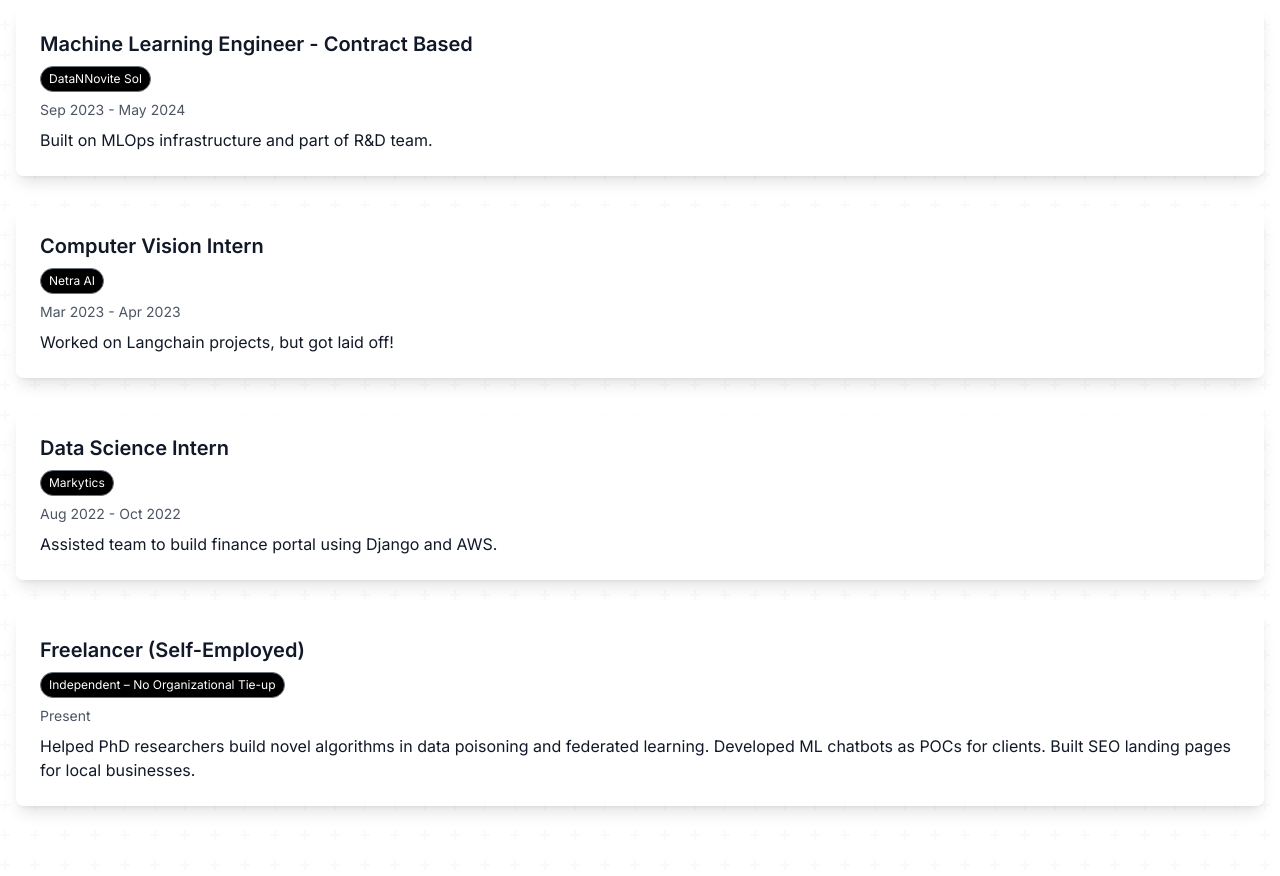
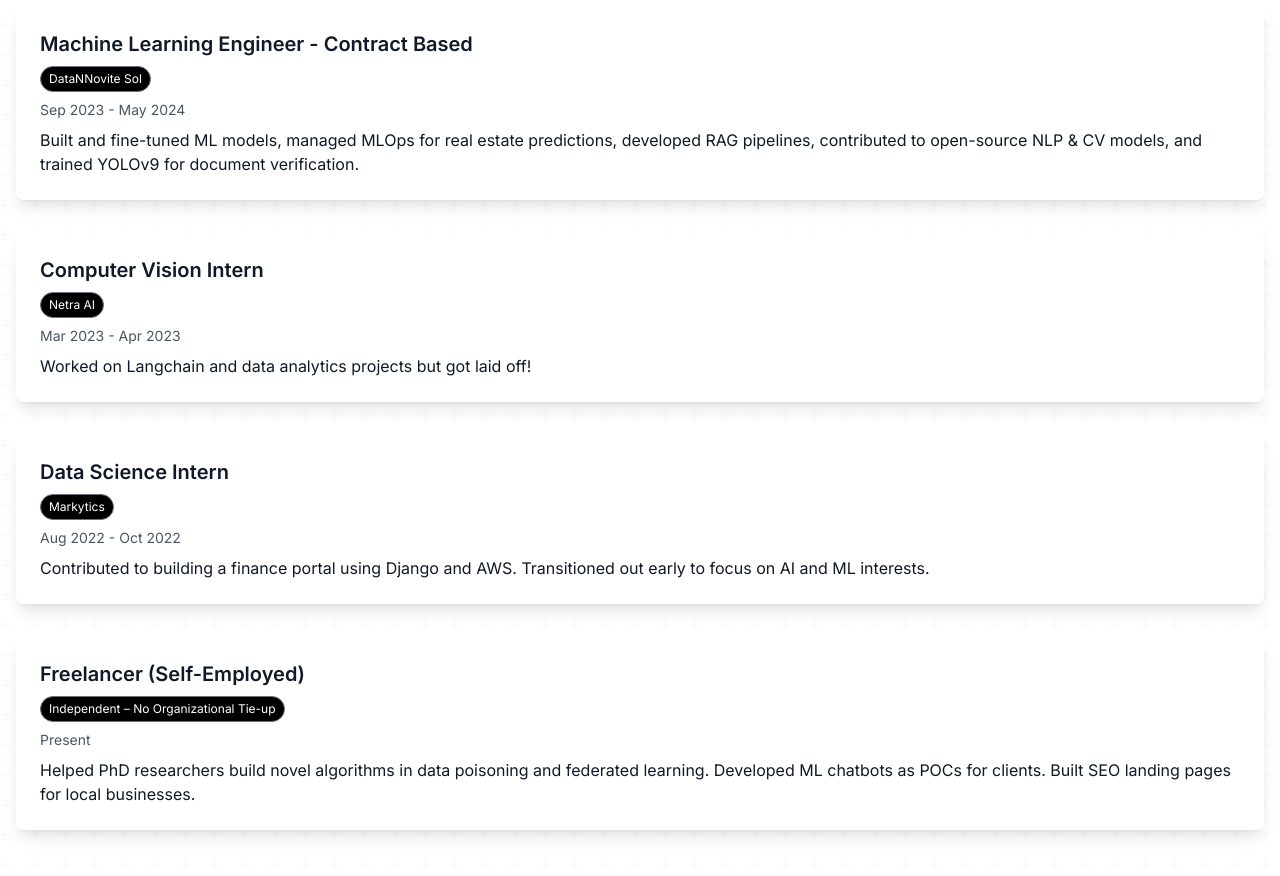
Before and after one commit to karan842/personal-portfolio, a Next.js app: page / in a window 1280 px wide. Shown: the part 2080-2956 px from the top of the page. Built offline with nearby package versions, Linux system fonts and the light colour scheme.

Commit message:
Updated experience a bit

```diff
--- a/components/Experience.tsx
+++ b/components/Experience.tsx
@@ -7,7 +7,7 @@
     title: "AI Engineer",
     company: "AiHello",
     period: "May 2024 - Present",
-    description: "Leading remote team and projects at AiHello Brain. Building innovative and exciting AI projects.",
+    description: "Leading remote team and projects at AiHello Brain. Building innovative and exciting AI projects. ",
   },
   {
     title: "AI Researcher & Technical Writer - Freelance",
@@ -19,19 +19,20 @@
     title: "Machine Learning Engineer - Contract Based",
     company: "DataNNovite Sol",
     period: "Sep 2023 - May 2024",
-    description: "Built on MLOps infrastructure and part of R&D team.",
+    description: "Built and fine-tuned ML models, managed MLOps for real estate predictions, developed RAG pipelines, contributed to open-source NLP & CV models, and trained YOLOv9 for document verification.",
   },
+
   {
     title: "Computer Vision Intern",
     company: "Netra AI",
     period: "Mar 2023 - Apr 2023",
-    description: "Worked on Langchain projects, but got laid off!",
+    description: "Worked on Langchain and data analytics projects but got laid off!",
   },
   {
     title: "Data Science Intern",
     company: "Markytics",
     period: "Aug 2022 - Oct 2022",
-    description: "Assisted team to build finance portal using Django and AWS.",
+    description: "Contributed to building a finance portal using Django and AWS. Transitioned out early to focus on AI and ML interests.",
   },
   {
     title: "Freelancer (Self-Employed)",
```
